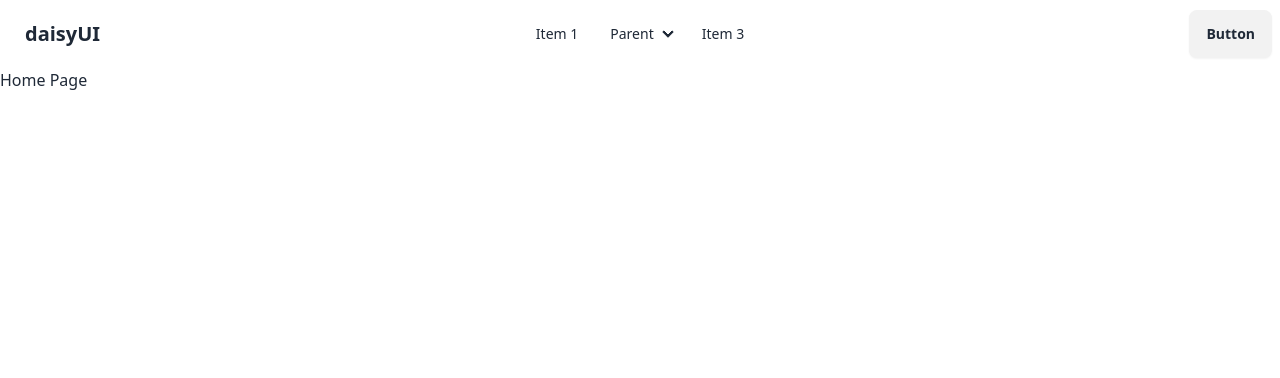
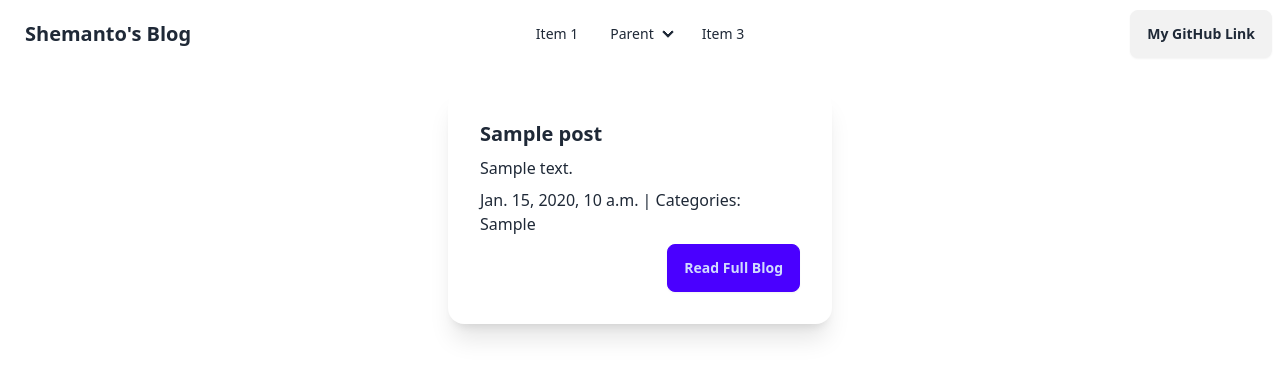
Before and after one commit to shemanto27/Django-Blog-Website, a Django app: page / in a window 1280 px wide. Shown: the top 378 px of the page. Run offline with Django 5.2, Linux system fonts and the light colour scheme; tables that the repository leaves empty hold one stand-in row (values such as "Sample post"); some libraries are stand-ins or nearby versions.

Commit message:
frontend working

```diff
--- a/blog/templates/home.html
+++ b/blog/templates/home.html
@@ -1,6 +1,23 @@
 {% extends 'base.html' %}
 
 {% block content %}
+<!-- Post -->
 
-<h1>Home Page</h1>
+{% for post in posts %}
+    <div class="card bg-base-100 w-96 shadow-xl container mx-auto flex m-5">
+        <div class="card-body">
+        <h2 class="card-title">{{ post.title }}</h2>
+        <p>{{ post.content | slice:"100" }}</p>
+        <div class="card-actions justify-end">
+        <p>{{ post.created_on }} | Categories:
+            {% for category in post.categories.all %}
+                {{ category.blog_category }}
+            {% endfor %}
+        </p>
+        <a href="{% url 'Full Blog' post.pk %}"><button class="btn btn-primary">Read Full Blog</button></a>
+        </div>
+        </div>
+    </div>
+{% endfor %}
+
 {% endblock %}
--- a/blog/views.py
+++ b/blog/views.py
@@ -6,6 +6,7 @@ def home_page(request):
     posts = Post.objects.all().order_by("-created_on")
     context = {
         'posts' : posts,
+        'title' : "Shemanto's Blog"
     }
     return render(request, 'home.html', context)
 
@@ -15,5 +16,6 @@ def blog_details(request, pk):
     context = {
         'post' : post,
         'comments' : comments,
+        'title' : post.title,
     }
     return render(request,'blog_details.html', context)
--- a/templates/base.html
+++ b/templates/base.html
@@ -3,7 +3,7 @@
 <head>
     <meta charset="UTF-8>
     <meta name="viewport" content="width=device-width, initial-scale=1.0">
-    <title>Document</title>
+    <title>{{ title }}</title>
     <link href="https://cdn.jsdelivr.net/npm/daisyui@4.12.10/dist/full.min.css" rel="stylesheet" type="text/css" />
 <script src="https://cdn.tailwindcss.com"></script>
 
@@ -41,7 +41,7 @@
                 <li><a>Item 3</a></li>
                 </ul>
             </div>
-            <a class="btn btn-ghost text-xl">daisyUI</a>
+            <a class="btn btn-ghost text-xl">Shemanto's Blog</a>
             </div>
             <div class="navbar-center hidden lg:flex">
             <ul class="menu menu-horizontal px-1">
@@ -59,7 +59,7 @@
             </ul>
             </div>
             <div class="navbar-end">
-            <a class="btn">Button</a>
+            <a class="btn" href="https://github.com/shemanto27" target="_blank">My GitHub Link</a>
             </div>
         </div>
     </nav>
```
Also changed, not shown: blog/templates/blog_details.html (+10 -0 lines).
